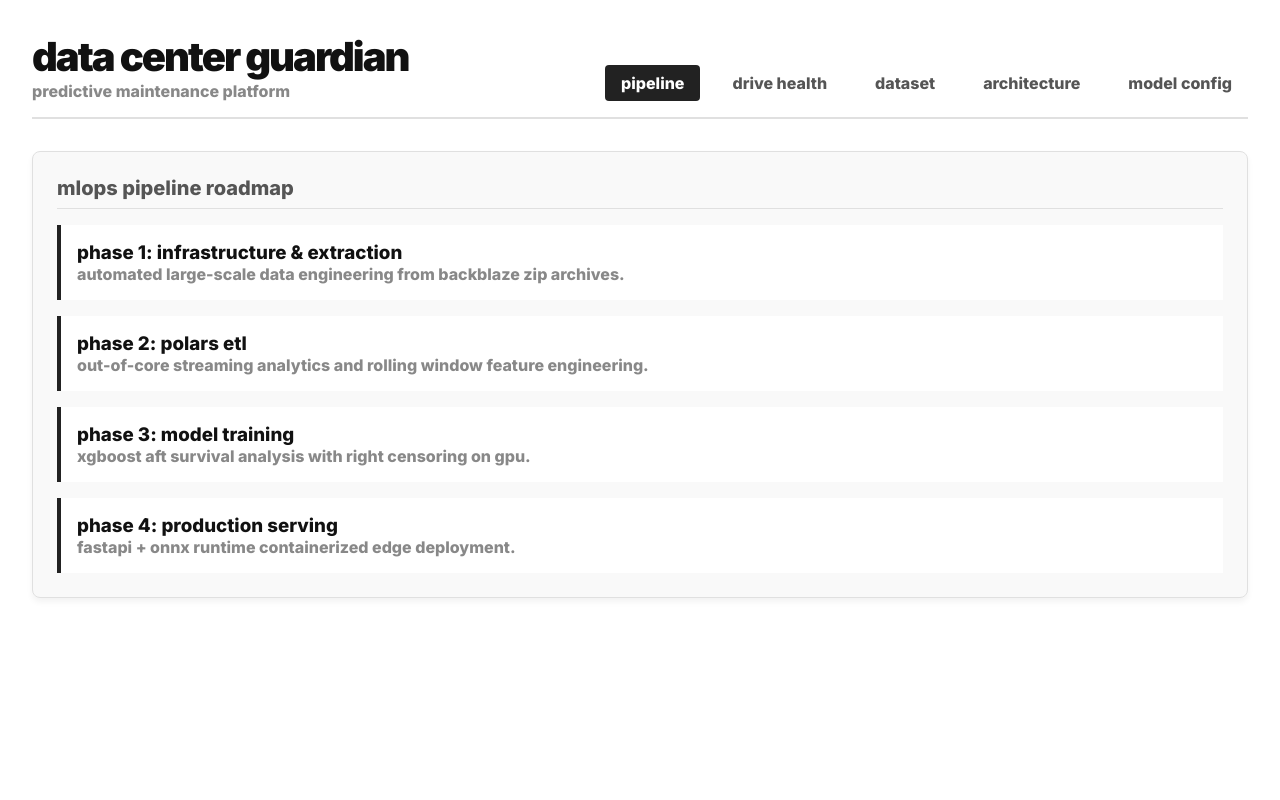
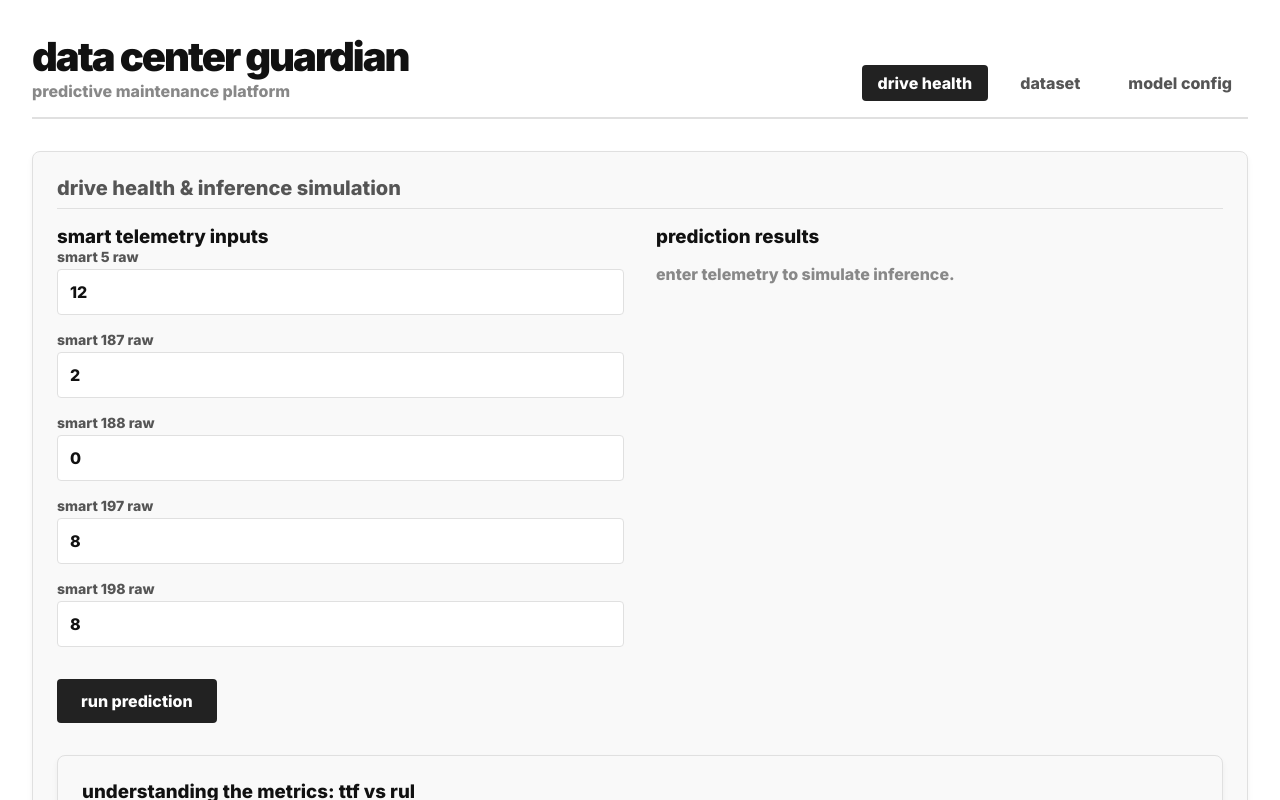
Before and after one commit to bettercallok/data-center-gaurdian, a React (Vite) app in the folder frontend/: page / in a window 1280 px wide. Shown: the top 800 px of the page. Built offline with nearby package versions, Linux system fonts and the light colour scheme.

Commit message:
feat(frontend): connect React dashboard to real FastAPI prediction endpoint and refine UI

```diff
--- a/frontend/src/DataCenterGuardian.tsx
+++ b/frontend/src/DataCenterGuardian.tsx
@@ -17,63 +17,46 @@ interface Prediction {
 }
 
 // --- components ---
-const PipelineTab = () => (
-  <div className="card stagger-enter" style={{ animationDelay: '0.1s' }}>
-    <h2 className="card-title">mlops pipeline roadmap</h2>
-    <div style={{ display: 'flex', flexDirection: 'column', gap: '1rem' }}>
-      <div style={{ padding: '1rem', borderLeft: '4px solid var(--accent)', backgroundColor: 'var(--bg-page)' }}>
-        <h3>phase 1: infrastructure & extraction</h3>
-        <p style={{ color: 'var(--text-muted)' }}>automated large-scale data engineering from backblaze zip archives.</p>
-      </div>
-      <div style={{ padding: '1rem', borderLeft: '4px solid var(--accent)', backgroundColor: 'var(--bg-page)' }}>
-        <h3>phase 2: polars etl</h3>
-        <p style={{ color: 'var(--text-muted)' }}>out-of-core streaming analytics and rolling window feature engineering.</p>
-      </div>
-      <div style={{ padding: '1rem', borderLeft: '4px solid var(--accent)', backgroundColor: 'var(--bg-page)' }}>
-        <h3>phase 3: model training</h3>
-        <p style={{ color: 'var(--text-muted)' }}>xgboost aft survival analysis with right censoring on gpu.</p>
-      </div>
-      <div style={{ padding: '1rem', borderLeft: '4px solid var(--accent)', backgroundColor: 'var(--bg-page)' }}>
-        <h3>phase 4: production serving</h3>
-        <p style={{ color: 'var(--text-muted)' }}>fastapi + onnx runtime containerized edge deployment.</p>
-      </div>
-    </div>
-  </div>
-);
-
 const DriveHealthTab = () => {
   const [telemetry, setTelemetry] = useState<TelemetryData>({
-    smart_5_raw: 0,
-    smart_187_raw: 0,
+    smart_5_raw: 12,
+    smart_187_raw: 2,
     smart_188_raw: 0,
-    smart_197_raw: 0,
-    smart_198_raw: 0
+    smart_197_raw: 8,
+    smart_198_raw: 8
   });
 
   const [prediction, setPrediction] = useState<Prediction | null>(null);
 
-  const simulateInference = () => {
-    // simulate fastapi inference
-    const penalty = (telemetry.smart_5_raw * 0.1) +
-                    (telemetry.smart_187_raw * 0.5) +
-                    (telemetry.smart_188_raw * 0.2) +
-                    (telemetry.smart_197_raw * 0.3) +
-                    (telemetry.smart_198_raw * 0.3);
-    const base_log_time = 7.5;
-    const log_time = Math.max(0.0, base_log_time - penalty);
-    const ttf_days = Math.exp(log_time);
+  const [loading, setLoading] = useState(false);
+  const [error, setError] = useState('');
 
-    let risk = "low";
-    if (ttf_days < 90) risk = "critical";
-    else if (ttf_days < 365) risk = "high";
-    else if (ttf_days < 1000) risk = "medium";
+  const simulateInference = async () => {
+    setLoading(true);
+    setError('');
+    try {
+      // Hit the real backend API
+      const res = await fetch('/predict', {
+        method: 'POST',
+        headers: { 'Content-Type': 'application/json' },
+        body: JSON.stringify(telemetry)
+      });
 
-    setPrediction({
-      ttf_days: Number(ttf_days.toFixed(1)),
-      rul_days: Number(Math.max(0, ttf_days - 30).toFixed(1)),
-      risk_level: risk,
-      log_time: Number(log_time.toFixed(4))
-    });
+      if (!res.ok) throw new Error('API Error');
+
+      const data = await res.json();
+      setPrediction({
+        ttf_days: data.ttf_days,
+        rul_days: data.rul_days,
+        risk_level: data.risk_level,
+        log_time: data.log_time
+      });
+    } catch (err) {
+      console.error(err);
+      setError('Failed to connect to inference server.');
+    } finally {
+      setLoading(false);
+    }
   };
 
   return (
@@ -113,14 +96,20 @@ const DriveHealthTab = () => {
                 <br/>
                 <span className={`badge badge-${prediction.risk_level}`}>{prediction.risk_level}</span>
               </div>
-              <div className="json-preview">
-                {JSON.stringify(prediction, null, 2)}
-              </div>
             </div>
           ) : (
             <p style={{ color: 'var(--text-muted)', marginTop: '1rem' }}>enter telemetry to simulate inference.</p>
           )}
         </div>
+      </div>
+
+      <div className="card" style={{ marginTop: '2rem' }}>
+        <h3>understanding the metrics: ttf vs rul</h3>
+        <p style={{ color: 'var(--text-muted)', lineHeight: '1.6', marginTop: '1rem' }}>
+          <strong>time-to-failure (ttf):</strong> the absolute total lifespan of the drive from the day it was manufactured until the day it completely dies.
+          <br/><br/>
+          <strong>remaining useful life (rul):</strong> the estimated number of days left before the drive fails, calculated by taking the ttf and subtracting the number of days the drive has already been in operation.
+        </p>
       </div>
     </div>
   );
@@ -130,22 +119,14 @@ const DatasetTab = () => (
   <div className="card stagger-enter" style={{ animationDelay: '0.1s' }}>
     <h2 className="card-title">dataset & telemetry</h2>
 
-    <div className="metric-grid" style={{ marginBottom: '2rem' }}>
-      <div className="card">
-        <span className="metric-label">annualized failure rate (afr)</span>
-        <span className="metric-value">1.12%</span>
+    <div style={{ display: 'grid', gridTemplateColumns: 'repeat(auto-fit, minmax(200px, 1fr))', gap: '1rem', marginTop: '1rem', marginBottom: '2rem' }}>
+      <div className="stat-card">
+        <span className="stat-label">annualized failure rate</span>
+        <span className="stat-value">1.12%</span>
       </div>
-      <div className="card">
-        <span className="metric-label">total drives</span>
-        <span className="metric-value">240,000</span>
-      </div>
-      <div className="card">
-        <span className="metric-label">drive days</span>
-        <span className="metric-value">85,000,000</span>
-      </div>
-      <div className="card">
-        <span className="metric-label">schema evolution</span>
-        <span className="metric-value">v1.4</span>
+      <div className="stat-card">
+        <span className="stat-label">total drives</span>
+        <span className="stat-value">240,000</span>
       </div>
     </div>
 
@@ -167,45 +148,6 @@ const DatasetTab = () => (
         <strong>smart 197 & 198 (pending/uncorrectable)</strong>
         <p style={{ color: 'var(--text-muted)' }}>unreadable sectors pending reallocation.</p>
       </div>
-    </div>
-  </div>
-);
-
-const ArchitectureTab = () => (
-  <div className="card stagger-enter" style={{ animationDelay: '0.1s' }}>
-    <h2 className="card-title">mlops architecture</h2>
-    <div className="diagram-container">
-      <svg width="600" height="400" viewBox="0 0 600 400" xmlns="http://www.w3.org/2000/svg">
-        <defs>
-          <marker id="arrow" viewBox="0 0 10 10" refX="5" refY="5" markerWidth="6" markerHeight="6" orient="auto-start-reverse">
-            <path d="M 0 0 L 10 5 L 0 10 z" fill="var(--text-primary)" />
-          </marker>
-        </defs>
-
-        <rect x="50" y="50" width="150" height="60" rx="8" fill="var(--bg-card)" stroke="var(--border)" strokeWidth="2" />
-        <text x="125" y="85" textAnchor="middle" fill="var(--text-primary)" fontSize="14">backblaze servers</text>
-
-        <line x1="125" y1="110" x2="125" y2="150" stroke="var(--text-primary)" strokeWidth="2" markerEnd="url(#arrow)" />
-
-        <rect x="50" y="150" width="150" height="60" rx="8" fill="var(--bg-card)" stroke="var(--border)" strokeWidth="2" />
-        <text x="125" y="185" textAnchor="middle" fill="var(--text-primary)" fontSize="14">python ingestion</text>
-
-        <line x1="200" y1="180" x2="250" y2="180" stroke="var(--text-primary)" strokeWidth="2" markerEnd="url(#arrow)" />
-
-        <rect x="250" y="150" width="150" height="60" rx="8" fill="var(--bg-card)" stroke="var(--border)" strokeWidth="2" />
-        <text x="325" y="185" textAnchor="middle" fill="var(--text-primary)" fontSize="14">google colab</text>
-
-        <line x1="325" y1="210" x2="325" y2="250" stroke="var(--text-primary)" strokeWidth="2" markerEnd="url(#arrow)" />
-
-        <rect x="250" y="250" width="150" height="60" rx="8" fill="var(--bg-card)" stroke="var(--border)" strokeWidth="2" />
-        <text x="325" y="285" textAnchor="middle" fill="var(--text-primary)" fontSize="14">google drive</text>
-
-        <line x1="400" y1="280" x2="450" y2="280" stroke="var(--text-primary)" strokeWidth="2" markerEnd="url(#arrow)" />
-
-        <rect x="450" y="250" width="150" height="60" rx="8" fill="var(--bg-card)" stroke="var(--border)" strokeWidth="2" />
-        <text x="525" y="285" textAnchor="middle" fill="var(--text-primary)" fontSize="14">fastapi + onnx</text>
-
-      </svg>
     </div>
   </div>
 );
@@ -258,44 +200,15 @@ const ModelConfigTab = () => {
             </select>
           </div>
         </div>
-
-        <div style={{ flex: '1 1 300px' }}>
-          <h3>xgb.train() preview</h3>
-          <div className="json-preview">
-            {`import xgboost as xgb
-
-params = {
-    'objective': 'survival:aft',
-    'eval_metric': 'aft-nloglik',
-    'aft_loss_distribution': '${config.aft_loss_distribution}',
-    'aft_loss_distribution_scale': ${config.aft_loss_distribution_scale},
-    'tree_method': '${config.tree_method}',
-    'learning_rate': ${config.learning_rate},
-    'max_depth': ${config.max_depth},
-    'subsample': ${config.subsample}
-}
-
-bst = xgb.train(
-    params,
-    dtrain,
-    num_boost_round=${config.n_estimators}
-)`}
-          </div>
-
-          <h3 style={{ marginTop: '2rem' }}>json export</h3>
-          <div className="json-preview">
-            {JSON.stringify(config, null, 2)}
-          </div>
-        </div>
       </div>
     </div>
   );
 };
 
 export default function DataCenterGuardian() {
-  const [activeTab, setActiveTab] = useState('pipeline');
+  const [activeTab, setActiveTab] = useState('drive health');
 
-  const tabs = ['pipeline', 'drive health', 'dataset', 'architecture', 'model config'];
+  const tabs = ['drive health', 'dataset', 'model config'];
 
   return (
     <div className="dashboard-container">
@@ -318,10 +231,8 @@ export default function DataCenterGuardian() {
       </header>
 
       <main>
-        {activeTab === 'pipeline' && <PipelineTab />}
         {activeTab === 'drive health' && <DriveHealthTab />}
         {activeTab === 'dataset' && <DatasetTab />}
-        {activeTab === 'architecture' && <ArchitectureTab />}
         {activeTab === 'model config' && <ModelConfigTab />}
       </main>
     </div>
```
